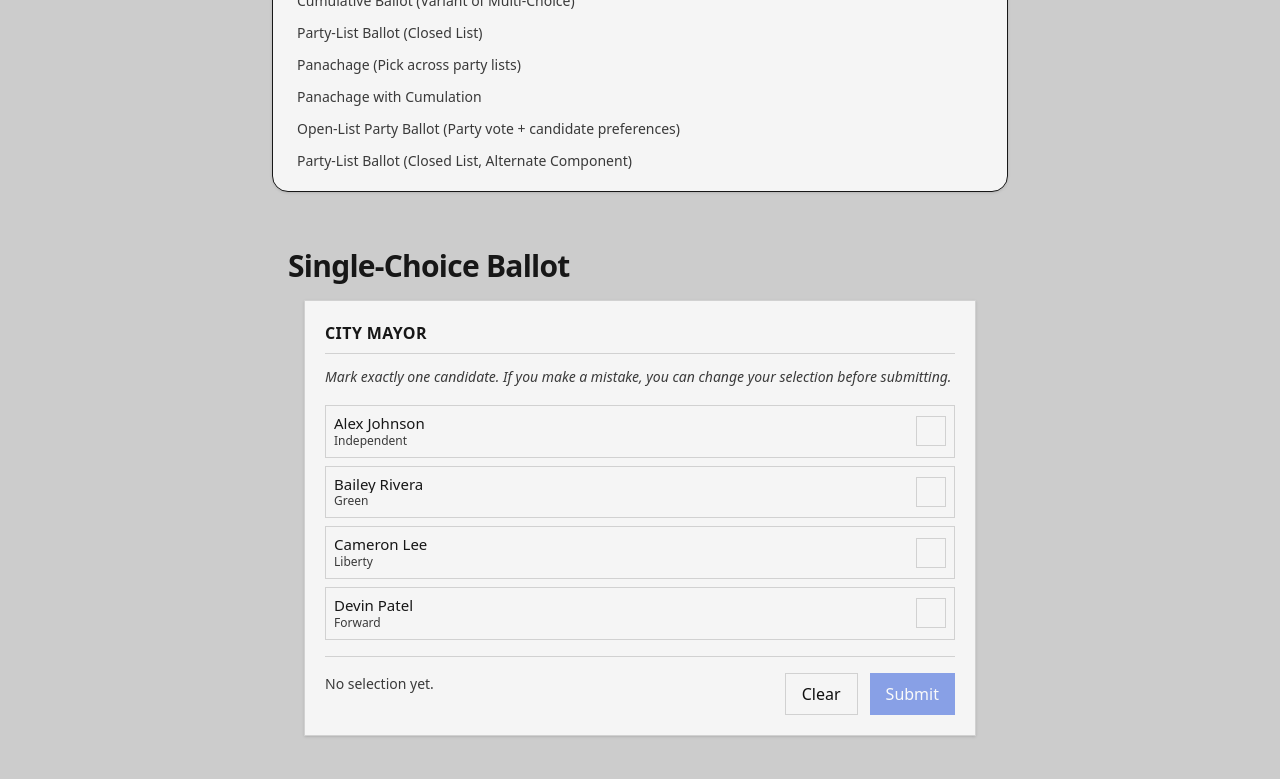
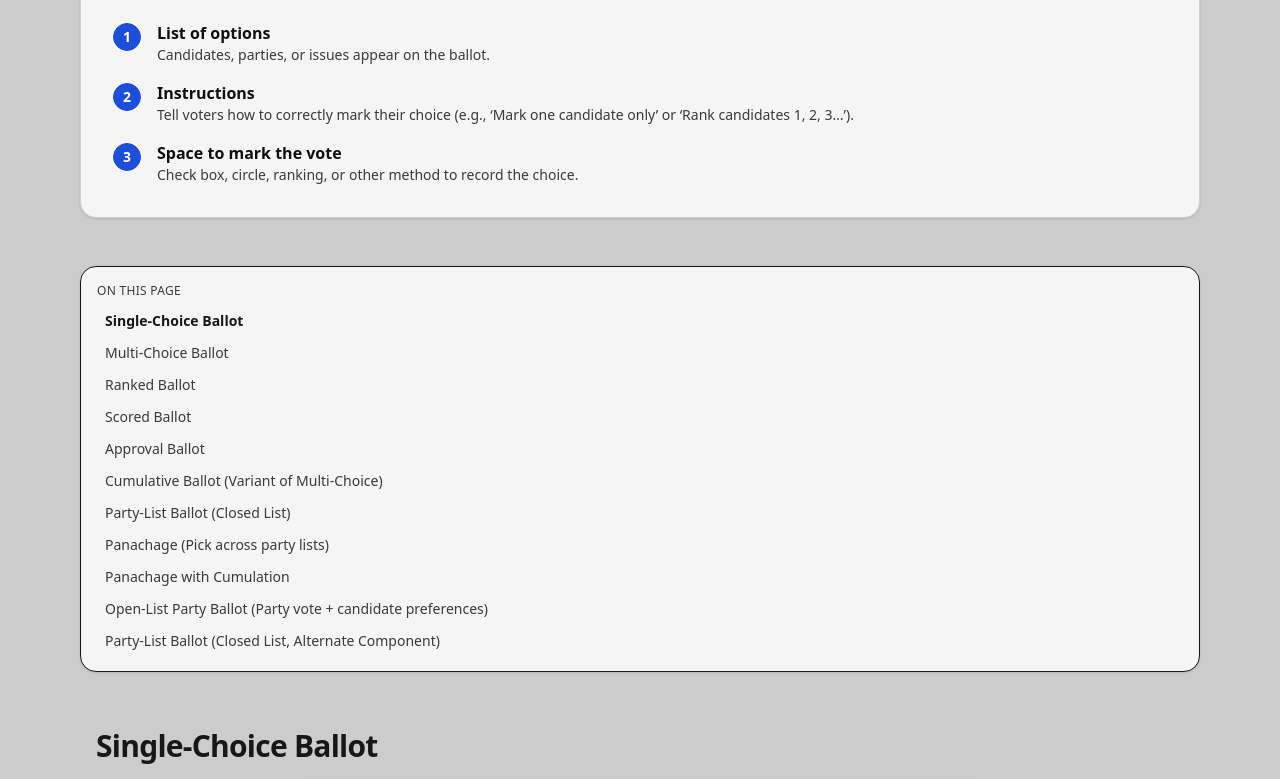
Before and after one commit to twohiccups/voting-systems, a Next.js app: page /ballots in a window 1280 px wide. Shown: the part 782-1561 px from the top of the page. Built offline with nearby package versions, Linux system fonts and the light colour scheme.

Commit message:
feat: step circle card, ballot page intro

```diff
--- a/src/app/ballots/page.tsx
+++ b/src/app/ballots/page.tsx
@@ -9,11 +9,12 @@ import SingleChoiceBallot from './components/SingleChoiceBallot';
 import CumulativeBallot from './components/CumulativeBallot';
 import PartyListBallot from './components/PartyListBallot';
 import PanachageBallot from './components/PanachageBallot';
-import SectionHeading from '../components/SectionHeading';
 import OpenListBallot from './components/OpenListBallot';
 import ClosedListBallot from './components/CloseListBallot';
 import { candidates, parties, partiesClosed } from './components/CandidatesData';
 import HeroHeader from '../components/HeroHeader';
+import SectionHeading, { StepCard, StepList } from '../components/primitives';
+import { QuoteBlock } from '../components/QuoteBlock';
 
 function TableOfContents({ sections }: { sections: { id: string; title: string }[] }) {
     const [activeId, setActiveId] = React.useState<string | null>(null);
@@ -103,14 +104,38 @@ export default function BallotTypesShowcasePage() {
         );
     }
 
+
+    const ballotItems = [
+        {
+            question: "List of options",
+            detail: "Candidates, parties, or issues appear on the ballot.",
+        },
+        {
+            question: "Instructions",
+            detail: "Tell voters how to correctly mark their choice (e.g., ‘Mark one candidate only’ or ‘Rank candidates 1, 2, 3…’).",
+        },
+        {
+            question: "Space to mark the vote",
+            detail: "Check box, circle, ranking, or other method to record the choice.",
+        },
+    ];
+
+
     return (<>
         <HeroHeader title={'Ballot Types Showcase'} subtitle='Explore common electoral ballot designs' bgImage={''} />
-        <main className="mx-auto max-w-3xl px-4 py-10 space-y-12">
-            <header className="space-y-2 text-center">
-                <p className="text-sm text-[var(--muted-foreground)] max-w-xl mx-auto">
 
-                </p>
-            </header>
+        <main className="mx-auto max-w-6xl px-4 py-10 space-y-12">
+
+
+
+            <QuoteBlock>
+                A ballot is the tool voters use to express their choices in an election. It&apos;s usually a piece of paper or electronic form listing the candidates, parties or issues, where the voter marks their selections.
+            </QuoteBlock>
+
+            <StepCard title="A ballot usually contains:">
+                <StepList items={ballotItems} />
+            </StepCard>
+
 
             <div className="grid grid-cols-1 gap-6 md:grid-cols-[240px,1fr]">
                 <div className="order-2 md:order-1">
--- a/src/app/components/IntroSection.tsx
+++ b/src/app/components/IntroSection.tsx
@@ -1,7 +1,11 @@
 'use client';
 
+import { StepCircle, StepItemData } from "./primitives";
+import { QuoteBlock } from "./QuoteBlock";
+
 export default function IntroSection() {
-    const items = [
+
+    const items: StepItemData[] = [
         {
             question: "How many winners will there be?",
             detail: "One president, a few council members, or an entire legislature?",
@@ -23,16 +27,13 @@ export default function IntroSection() {
     return (
         <section className="theme-transition max-w-6xl mx-auto px-3 sm:px-4 md:px-6 py-6 sm:py-8 md:py-12 space-y-6 sm:space-y-8 md:space-y-10 text-[var(--foreground)]">
             {/* Pull-quote intro */}
-            <blockquote
-                className="border-l-4 pl-3 sm:pl-4 md:pl-6 italic text-lg sm:text-xl md:text-2xl lg:text-3xl leading-relaxed
-                   border-[var(--ring)] text-[color:var(--foreground)]/90"
-            >
+            <QuoteBlock>
                 Voting systems are the rules that determine how votes are cast,
                 counted, and turned into outcomes. Whether choosing a single leader
                 like a president or filling every seat in a parliament, the voting
                 system shapes not only the result — but the nature of political power
                 itself.
-            </blockquote>
+            </QuoteBlock>
 
             {/* Card with rest of content */}
             <div
@@ -46,14 +47,9 @@ export default function IntroSection() {
                 <ul className="space-y-3 sm:space-y-4">
                     {items.map((item, i) => (
                         <li key={i} className="flex items-start">
-                            <div
-                                className="flex-shrink-0 w-7 h-7 sm:w-8 sm:h-8 rounded-full
-                           flex items-center justify-center font-bold mr-3 sm:mr-4 text-xs sm:text-sm
-                           bg-[var(--ring)] text-[var(--background)]"
-                                aria-hidden="true"
-                            >
-                                {i + 1}
-                            </div>
+
+                            <StepCircle num={i + 1} />
+
 
                             <div>
                                 <p className="font-semibold text-[var(--card-foreground)] text-sm sm:text-base">
--- /dev/null
+++ b/src/app/components/QuoteBlock.tsx
@@ -0,0 +1,18 @@
+export type QuoteBlockProps = {
+    children: React.ReactNode;
+    className?: string;
+};
+
+export function QuoteBlock({ children, className }: QuoteBlockProps) {
+    return (
+        <blockquote
+            className={[
+                "border-l-4 pl-3 sm:pl-4 md:pl-6 italic text-lg sm:text-xl md:text-2xl lg:text-3xl leading-relaxed",
+                "border-[var(--ring)] text-[color:var(--foreground)]/90",
+                className,
+            ].filter(Boolean).join(" ")}
+        >
+            {children}
+        </blockquote>
+    );
+}
--- a/src/app/components/SectionHeading.tsx
+++ /dev/null
@@ -1,12 +0,0 @@
-
-interface SectionHeadingProps {
-    title: string
-}
-
-export default function SectionHeading({ title }: SectionHeadingProps) {
-    return (
-        <h2 className="text-xl sm:text-2xl md:text-3xl font-semibold tracking-tight">
-            {title}
-        </h2>
-    )
-}
--- a/src/app/components/primitives.tsx
+++ b/src/app/components/primitives.tsx
@@ -2,6 +2,19 @@
 
 import * as React from "react";
 
+
+
+interface SectionHeadingProps {
+    title: string
+}
+
+export default function SectionHeading({ title }: SectionHeadingProps) {
+    return (
+        <h2 className="text-xl sm:text-2xl md:text-3xl font-semibold tracking-tight">
+            {title}
+        </h2>
+    )
+}
 
 export function Dot({ active }: { active: boolean }) {
     return (
@@ -48,6 +61,100 @@ export function NextIcon({ className = "" }: { className?: string }) {
     );
 }
 
+
+// ---------- Types ----------
+export type StepItemData = {
+    question: React.ReactNode;
+    detail?: React.ReactNode;
+};
+
+export type StepListProps = {
+    items: StepItemData[];
+    startIndex?: number; // default 1
+    className?: string;
+    itemClassName?: string;
+    renderNumber?: (index: number) => React.ReactNode; // custom numbering (e.g., roman numerals)
+};
+
+export type StepItemProps = {
+    index: number; // 1-based display index
+    question: React.ReactNode;
+    detail?: React.ReactNode;
+    className?: string;
+    circleClassName?: string;
+};
+
+export type StepCardProps = {
+    title?: React.ReactNode;
+    children?: React.ReactNode;
+    className?: string;
+    titleClassName?: string;
+};
+
+
+export const StepCircle: React.FC<{ num: React.ReactNode; className?: string }> = ({ num, className }) => (
+    <div
+        className={[
+            "mr-3 sm:mr-4 mt-0.5 inline-flex h-6 w-6 sm:h-7 sm:w-7 items-center justify-center",
+            "rounded-full text-xs sm:text-sm font-semibold select-none",
+            "bg-[var(--accent)] text-[var(--accent-foreground)] border border-[var(--accent)]",
+            className,
+        ].filter(Boolean).join(" ")}
+        aria-hidden
+    >
+        {num}
+    </div>
+);
+
+// ---------- Row: StepItem ----------
+export const StepItem: React.FC<StepItemProps> = ({ index, question, detail, className, circleClassName }) => (
+    <li className={["flex items-start", className].filter(Boolean).join(" ")}>
+        <StepCircle num={index} className={circleClassName} />
+        <div>
+            <p className="font-semibold text-[var(--card-foreground)] text-sm sm:text-base">{question}</p>
+            {detail ? (
+                <p className="text-[var(--muted-foreground)] text-xs sm:text-sm">{detail}</p>
+            ) : null}
+        </div>
+    </li>
+);
+
+// ---------- Collection: StepList ----------
+export const StepList: React.FC<StepListProps> = ({
+    items,
+    startIndex = 1,
+    className,
+    itemClassName,
+    renderNumber,
+}) => (
+    <ul className={["space-y-3 sm:space-y-4", className].filter(Boolean).join(" ")}>
+        {items.map((item, i) => (
+            <StepItem
+                key={i}
+                index={(renderNumber ? renderNumber(startIndex + i) : startIndex + i) as number}
+                question={item.question}
+                detail={item.detail}
+                className={itemClassName}
+            />
+        ))}
+    </ul>
+);
+
+// ---------- Layout wrapper: StepCard ----------
+export const StepCard: React.FC<StepCardProps> = ({ title, children, className, titleClassName }) => (
+    <div
+        className={[
+            "theme-transition rounded-2xl border p-3 sm:p-4 md:p-6 lg:p-8 shadow-sm",
+            "bg-[var(--card)] text-[var(--card-foreground)] border-[var(--border)]",
+            className,
+        ].filter(Boolean).join(" ")}
+    >
+        {title ? (
+            <h3 className={["text-lg sm:text-xl md:text-2xl font-semibold mb-4 sm:mb-5 md:mb-6", titleClassName].filter(Boolean).join(" ")}>{title}</h3>
+        ) : null}
+        {children}
+    </div>
+);
 
 
 export function Chip({
--- a/src/app/voting-system/first-past-the-post/page.tsx
+++ b/src/app/voting-system/first-past-the-post/page.tsx
@@ -3,8 +3,11 @@
 import * as React from 'react';
 import { BallotCard, BallotOption } from '../../ballots/components/Ballot';
 import HeroHeader from '@/app/components/HeroHeader';
+import { Chip, StepCircle } from '@/app/components/primitives';
 
-// --- Small UI helpers (local-only) ---
+// If your shared UI lives elsewhere, adjust this import path:
+
+// --- Layout helper ---
 function Section({ title, children }: { title: string; children: React.ReactNode }) {
     return (
         <section className="max-w-5xl mx-auto px-4 md:px-6 py-10">
@@ -14,20 +17,13 @@ function Section({ title, children }: { title: string; children: React.ReactNode
     );
 }
 
-function Chip({ children }: { children: React.ReactNode }) {
-    return (
-        <span className="inline-flex items-center rounded-full border px-3 py-1 text-sm leading-none">
-            {children}
-        </span>
-    );
-}
-
+// --- Quick Facts using shared <Chip/> ---
 function KeyFacts() {
     return (
-        <div className="flex flex-wrap gap-2">
+        <div className="flex flex-wrap gap-2 not-prose">
             <Chip>Single-winner (typically)</Chip>
             <Chip>Ballot: mark ONE candidate</Chip>
-            <Chip>Counting: plurality (most votes wins)</Chip>
+            <Chip>Counting: plurality</Chip>
             <Chip>Proportionality: low</Chip>
             <Chip>Complexity: very low</Chip>
             <Chip>Strategic voting: common</Chip>
@@ -75,27 +71,37 @@ function FptpBallot() {
     );
 }
 
-// --- Walkthrough (step-by-step demo) ---
+// --- How It Works — Walkthrough (reworked to use <StepCircle />) ---
 function Walkthrough() {
-    // Simple synthetic totals for the example race
-    const [totals] = React.useState([
+    const totals = [
         { name: 'Alice Johnson (Green)', votes: 3856 },
         { name: 'Brian Smith (Conservative)', votes: 4120 },
         { name: 'Carla Nguyen (Liberal)', votes: 3922 },
-    ]);
-
+    ];
     const winner = totals.reduce((max, t) => (t.votes > max.votes ? t : max), totals[0]);
 
     return (
-        <div className="not-prose">
-            <ol className="space-y-3 list-decimal pl-5">
-                <li>
-                    Voters each select <strong>one</strong> candidate on the ballot. There’s no ranking or
-                    scoring.
-                </li>
-                <li>All ballots are counted; each selected candidate receives one vote from that ballot.</li>
-                <li>The candidate with the <strong>most votes</strong> is declared the winner.</li>
-            </ol>
+        <div className="not-prose space-y-5">
+            <div className="space-y-3">
+                <div className="flex items-start">
+                    <StepCircle num={1} />
+                    <p className="mt-0.5">
+                        Each voter selects <strong>one</strong> candidate on the ballot. There’s no ranking or scoring.
+                    </p>
+                </div>
+                <div className="flex items-start">
+                    <StepCircle num={2} />
+                    <p className="mt-0.5">
+                        Count ballots: every marked candidate gets <strong>one</strong> vote from that ballot.
+                    </p>
+                </div>
+                <div className="flex items-start">
+                    <StepCircle num={3} />
+                    <p className="mt-0.5">
+                        The candidate with the <strong>most votes</strong> (a plurality) wins the seat. No majority requirement.
+                    </p>
+                </div>
+            </div>
 
             <div className="mt-6 grid gap-3">
                 {totals.map((t) => (
@@ -112,8 +118,7 @@ function Walkthrough() {
 
             <div className="mt-3 p-3 rounded-lg bg-green-50 dark:bg-green-950/30 border border-green-200 dark:border-green-900">
                 <p className="text-sm">
-                    Winner: <strong>{winner.name}</strong> with {winner.votes.toLocaleString()} votes (a
-                    plurality). Note there’s no need to reach 50%+1.
+                    Winner: <strong>{winner.name}</strong> with {winner.votes.toLocaleString()} votes.
                 </p>
             </div>
         </div>
@@ -129,15 +134,15 @@ function ProsCons() {
                 <ul className="space-y-2 list-disc pl-5">
                     <li>Very simple ballots and counting; easy to explain.</li>
                     <li>Fast results and low administrative cost.</li>
-                    <li>Clear single representative per district (when used with single-member districts).</li>
+                    <li>Clear single representative per district (with single-member districts).</li>
                 </ul>
             </div>
             <div className="rounded-2xl border p-5">
                 <h3 className="font-semibold text-lg mb-2">Weaknesses</h3>
                 <ul className="space-y-2 list-disc pl-5">
-                    <li>Can elect a winner with less than 50% of votes in multi-candidate races.</li>
-                    <li>Encourages strategic voting; minor-party “spoiler” effects are common.</li>
-                    <li>Tends to under-represent smaller parties and produce disproportional outcomes.</li>
+                    <li>Winners may have &lt;50% support in multi-candidate races.</li>
+                    <li>Encourages strategic voting; minor-party “spoiler” effects.</li>
+                    <li>Often disproportional seat outcomes vs. vote share.</li>
                 </ul>
             </div>
         </div>
@@ -149,17 +154,17 @@ export default function Page() {
         <>
             {/* Name & Hero */}
             <HeroHeader
-                title={'First Past The Post'}
-                subtitle={'Also called Plurality Voting — the candidate with the most votes wins.'}
-                bgImage={''}
+                title="First Past The Post"
+                subtitle="Also called Plurality Voting — the candidate with the most votes wins."
+                bgImage=""
             />
 
             {/* Other Known Names */}
             <Section title="Other Known Names">
                 <ul>
                     <li>Plurality Voting</li>
-                    <li>Single-Member Plurality (when used with single-member districts)</li>
-                    <li>Winner-Take-All (colloquial; emphasizes seat allocation effect)</li>
+                    <li>Single-Member Plurality (with single-member districts)</li>
+                    <li>Winner-Take-All (colloquial)</li>
                 </ul>
             </Section>
 
@@ -183,7 +188,7 @@ export default function Page() {
                 <FptpBallot />
             </Section>
 
-            {/* How It Works – Walkthrough */}
+            {/* How It Works – Walkthrough (now with StepCircle) */}
             <Section title="How It Works — Walkthrough">
                 <Walkthrough />
             </Section>
@@ -196,50 +201,36 @@ export default function Page() {
             {/* Common Applications */}
             <Section title="Common Applications">
                 <ul>
-                    <li>Single-winner offices (e.g., mayor, governor, legislator in single-member districts)</li>
-                    <li>
-                        Organizations that prioritize simplicity and fast results over proportional outcomes
-                    </li>
-                    <li>Elections with two major candidates (where majority and plurality often coincide)</li>
+                    <li>Single-winner offices (e.g., mayor, governor, legislators in single-member districts)</li>
+                    <li>Organizations prioritizing simplicity and fast results</li>
+                    <li>Two-major-candidate contexts where majority ≈ plurality</li>
                 </ul>
             </Section>
 
-            {/* Real-World Use (examples) */}
+            {/* Real-World Use */}
             <Section title="Real-World Use">
                 <p className="mb-3">
-                    Examples of jurisdictions that use FPTP (or single-member plurality) for many national or
-                    subnational elections include:
+                    Jurisdictions commonly using FPTP/single-member plurality include:
                 </p>
                 <ul>
                     <li>United Kingdom (House of Commons)</li>
                     <li>Canada (House of Commons and many provinces)</li>
                     <li>India (Lok Sabha)</li>
-                    <li>United States (most single-member offices, including U.S. House seats in most states)</li>
-                    <li>Several Caribbean nations and other Commonwealth countries</li>
+                    <li>United States (most single-member offices, including many U.S. House seats)</li>
+                    <li>Several Caribbean and other Commonwealth countries</li>
                 </ul>
                 <p className="mt-3 text-sm text-zinc-500">
-                    Note: Use can vary by level of government and over time; always check the specific office
-                    and year.
+                    Note: Use varies by level of government and over time; check the specific office and year.
                 </p>
             </Section>
 
             {/* Related Systems */}
             <Section title="Related Systems">
                 <ul>
-                    <li>
-                        <strong>Two-Round System (Runoff):</strong> Requires a majority via a second round if no one
-                        exceeds 50% in the first round.
-                    </li>
-                    <li>
-                        <strong>Ranked Choice Voting (IRV):</strong> Voters rank candidates; instant runoffs
-                        simulate multiple rounds to achieve a majority.
-                    </li>
-                    <li>
-                        <strong>Approval Voting:</strong> Voters may approve of any number of candidates; most approvals wins.
-                    </li>
-                    <li>
-                        <strong>Single Transferable Vote (STV):</strong> A multi-winner, ranked method that aims for proportional results.
-                    </li>
+                    <li><strong>Two-Round System (Runoff):</strong> Majority via a second round if no 50%+ in round one.</li>
+                    <li><strong>Ranked Choice Voting (IRV):</strong> Instant runoffs using voter rankings.</li>
+                    <li><strong>Approval Voting:</strong> Approve any number; most approvals wins.</li>
+                    <li><strong>Single Transferable Vote (STV):</strong> Multi-winner, ranked, proportional method.</li>
                 </ul>
             </Section>
 
```
